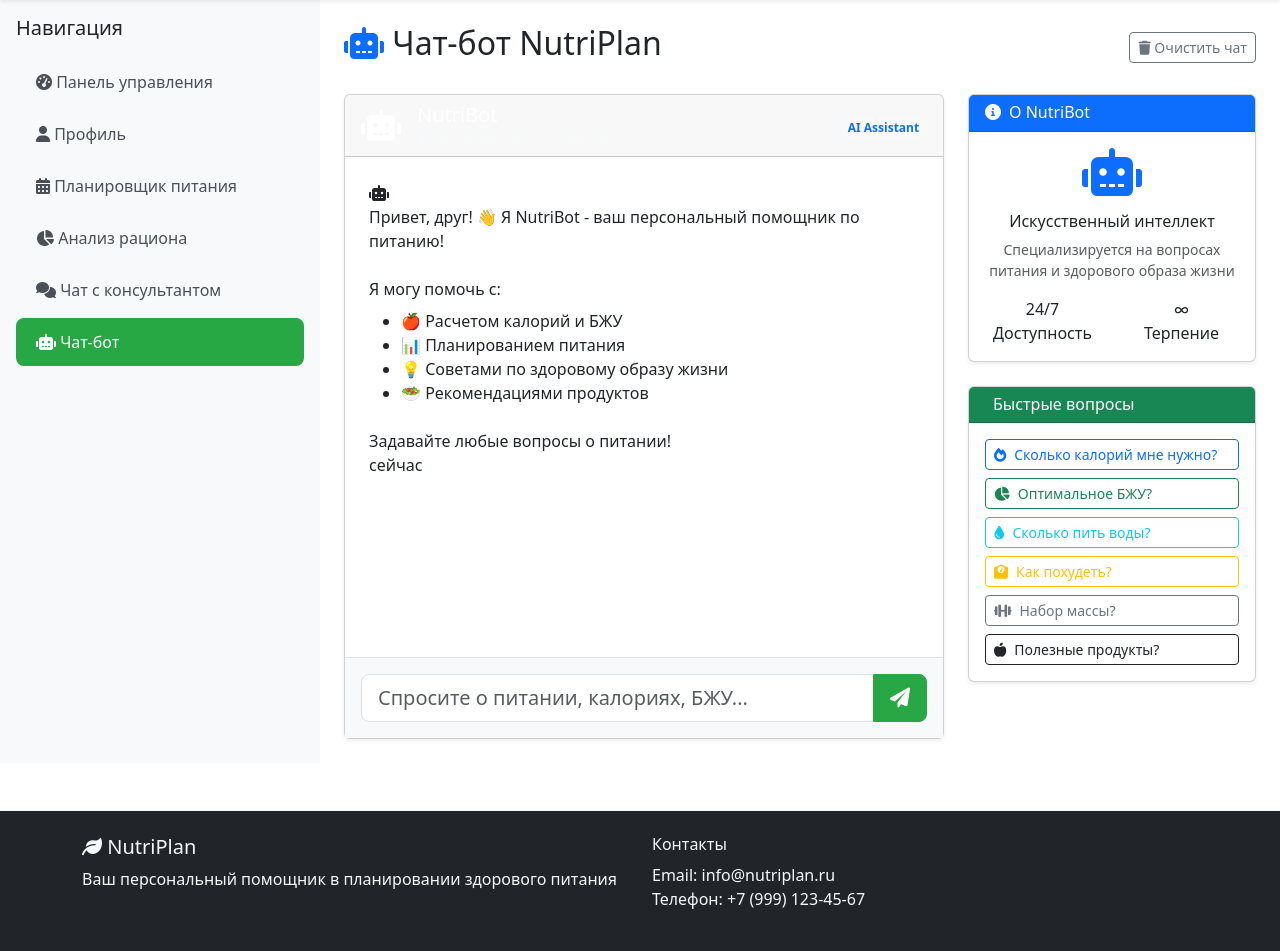
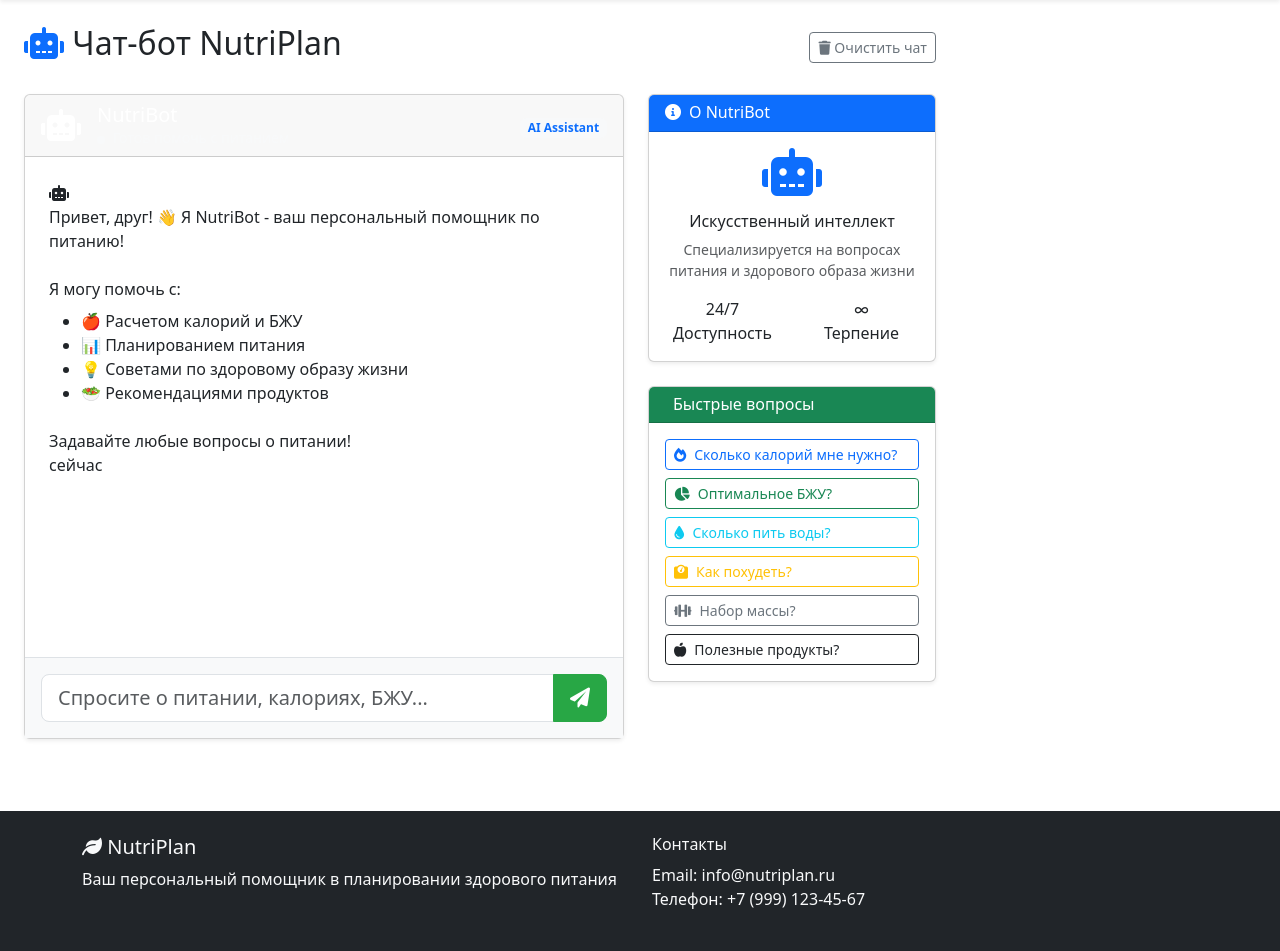
Before and after one commit to Yuri4ek/hackatoon, a Flask app: template templates/chatbot.html in a window 1280 px wide. Shown: the part 56-1007 px from the top of the page. Run offline with Flask 3, Linux system fonts and the light colour scheme; the template is opened without the code that fills it, so the values that code supplies are empty; some libraries are stand-ins or nearby versions.

Commit message:
сделал чат бота

```diff
--- a/main.py
+++ b/main.py
@@ -70,7 +70,8 @@ def utility_processor():
 @login_manager.user_loader
 def load_user(user_id):
     db_sess = db_session.create_session()
-    return db_sess.query(User).get(user_id)
+    # Современный способ (SQLAlchemy 2.0 style)
+    return db_sess.get(User, user_id)
 
 
 # Маршруты
@@ -158,7 +159,7 @@ def dashboard():
                            today_entries=today_entries)
 
 
-def answer_bennedict(age, gender, weight, height, activity, goal): #Подсчет кол.
+def answer_bennedict(age, gender, weight, height, activity, goal):  # Подсчет кол.
     bmr = 88.36 + (13.4 * weight) + (4.8 * height) - (5.7 * age) if gender == 'мужчина' else 447.6 + (9.2 * weight) + (
             3.1 * height) - (4.3 * age)
     activityes = {
@@ -324,26 +325,27 @@ def nutrition_data():
     return jsonify(daily_data)
 
 
-def generate_chatbot_response(message, user):
+def get_ai_answer(text, age, gender, weight, height, activity, goal, dietary):
     api_key = "NmU2ZTUyODAtNjRjYS00MzkwLWI0NjItNGZjNzBlNzQ1MzliOjNkNTBjNzk5LWEzMDgtNDZlZS04Mzg1LWY2N2M2NTc5NmRhNQ=="
 
-    def get_ai_answer(text, age, gender, weight, height, activity, goal, dietary):
-        text += f", {age} лет, {gender}, вес {weight} кг, рост {height} см, {activity}, цель - {goal}, противопоказания: {dietary}, пиши кратко, только то, что спросили"
+    text += f", {age} лет, {gender}, вес {weight} кг, рост {height} см, {activity}, цель - {goal}, противопоказания: {dietary}, пиши кратко, только то, что спросили"
 
-        giga = GigaChat(
-            credentials=api_key,
-            scope="GIGACHAT_API_PERS",  # Для физлиц (альтернативы: GIGACHAT_API_B2B/CORP)
-            verify_ssl_certs=False  # Отключение проверки сертификатов (не рекомендуется для прода)
-        )
+    giga = GigaChat(
+        credentials=api_key,
+        scope="GIGACHAT_API_PERS",  # Для физлиц (альтернативы: GIGACHAT_API_B2B/CORP)
+        verify_ssl_certs=False  # Отключение проверки сертификатов (не рекомендуется для прода)
+    )
 
-        response = giga.chat(text)
-        print(response.choices[0].message.content)
+    response = giga.chat(text)
+    return response.choices[0].message.content
 
-        print(f"Потрачено токенов: {response.usage.total_tokens}")
 
-    test_data = [message, user.age, user.gender, user.width, user.height, user.activity_level, user.goal, user.dietary_restrictions]
+def generate_chatbot_response(message, user):
+    test_data = [message, user.age, user.gender, user.weight, user.height, user.activity_level, user.goal,
+                 user.dietary_restrictions]
 
-    get_ai_answer(*test_data)
+    return get_ai_answer(*test_data)
+
 
 @app.route('/api/chatbot/history')
 @login_required
@@ -370,10 +372,8 @@ def chatbot_history():
 def chatbot():
     """Страница чат-бота"""
     # Получаем последние сообщения пользователя с чат-ботом
-    recent_messages = User_Query.query.filter_by(user_id=current_user.id) \
-        .order_by(User_Query.created_at.desc()) \
-        .limit(10).all()
-    recent_messages.reverse()  # Показываем в хронологическом порядке
+    db_sess = db_session.create_session()
+    recent_messages = db_sess.query(User_Query).filter(User_Query.user_id == current_user.id).all()
 
     return render_template('chatbot.html', recent_messages=recent_messages)
 
@@ -405,6 +405,8 @@ def send_message():
 @login_required
 def chatbot_api():
     """API для обработки сообщений чат-бота"""
+    db_sess = db_session.create_session()
+
     data = request.get_json()
     message = data.get('message', '').strip()
 
@@ -414,6 +416,7 @@ def chatbot_api():
     try:
         # Генерируем ответ чат-бота
         response = generate_chatbot_response(message, current_user)
+        print(response)
 
         # Сохраняем в базу данных
         chatbot_message = User_Query(
@@ -421,8 +424,8 @@ def chatbot_api():
             message=message,
             response=response
         )
-        User_Query.session.add(chatbot_message)
-        User_Query.session.commit()
+        db_sess.add(chatbot_message)
+        db_sess.commit()
 
         return jsonify({
             "message": message,
@@ -431,8 +434,8 @@ def chatbot_api():
         })
 
     except Exception as e:
-        User_Query.session.rollback()
         return jsonify({"error": "Произошла ошибка при обработке сообщения"}), 500
+
 
 def main():
     # Инициализация бд (указывать абсолютный путь при хостинге)
--- a/templates/chatbot.html
+++ b/templates/chatbot.html
@@ -5,30 +5,6 @@
 {% block content %}
 <div class="container-fluid">
     <div class="row">
-        <div class="col-md-3 sidebar p-3">
-            <h5 class="mb-3">Навигация</h5>
-            <nav class="nav flex-column">
-                <a class="nav-link" href="{{ url_for('dashboard') }}">
-                    <i class="fas fa-tachometer-alt"></i> Панель управления
-                </a>
-                <a class="nav-link" href="{{ url_for('profile') }}">
-                    <i class="fas fa-user"></i> Профиль
-                </a>
-                <a class="nav-link" href="{{ url_for('meal_planner') }}">
-                    <i class="fas fa-calendar-alt"></i> Планировщик питания
-                </a>
-                <a class="nav-link" href="{{ url_for('nutrition_analysis') }}">
-                    <i class="fas fa-chart-pie"></i> Анализ рациона
-                </a>
-                <a class="nav-link" href="{{ url_for('chat') }}">
-                    <i class="fas fa-comments"></i> Чат с консультантом
-                </a>
-                <a class="nav-link active" href="{{ url_for('chatbot') }}">
-                    <i class="fas fa-robot"></i> Чат-бот
-                </a>
-            </nav>
-        </div>
-
         <div class="col-md-9 p-4">
             <div class="d-flex justify-content-between align-items-center mb-4">
                 <h2><i class="fas fa-robot text-primary"></i> Чат-бот NutriPlan</h2>
@@ -97,7 +73,6 @@
                                 <div class="message user-message">
                                     <div class="message-content">
                                         <div class="message-text">{{ msg.message }}</div>
-                                        <div class="message-time">{{ msg.created_at.strftime('%H:%M') }}</div>
                                     </div>
                                     <div class="message-avatar">
                                         <i class="fas fa-user"></i>
@@ -110,7 +85,6 @@
                                     </div>
                                     <div class="message-content">
                                         <div class="message-text">{{ msg.response }}</div>
-                                        <div class="message-time">{{ msg.created_at.strftime('%H:%M') }}</div>
                                     </div>
                                 </div>
                                 {% endfor %}
```
